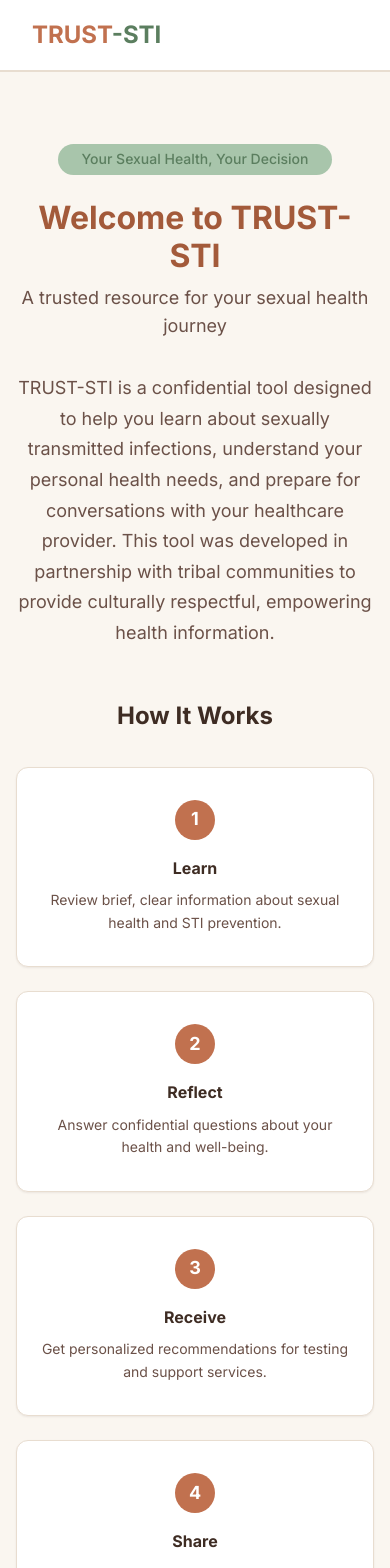
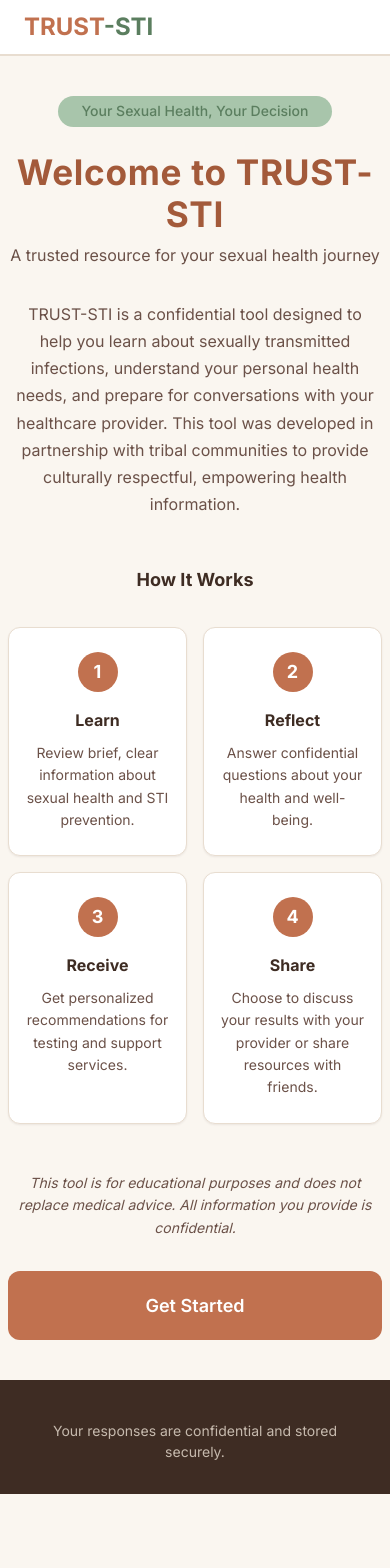
Before and after one commit to jason10033/TRUST-STI-demo, a React (Vite) app: page / in a window 390 px wide. Shown: the top 1568 px of the page. After the commit the page ends 1494 px from the top, so only its background shows below. Built offline with nearby package versions, Linux system fonts and the light colour scheme.

Commit message:
Mobile optimization, skip questions, larger title, 2x2 grid, remove time estimate

```diff
--- a/src/components/Assessment.jsx
+++ b/src/components/Assessment.jsx
@@ -2,12 +2,6 @@ import { useNavigate } from 'react-router-dom'
 
 export default function Assessment({ content, responses, onAnswer, onToggleMulti, nextPath, backPath }) {
   const navigate = useNavigate()
-
-  const allAnswered = content.questions.every(q => {
-    const answer = responses[q.id]
-    if (q.type === 'multi_choice') return answer && answer.length > 0
-    return answer !== undefined && answer !== null && answer !== ''
-  })
 
   return (
     <div className="assessment-page">
@@ -48,6 +42,12 @@ export default function Assessment({ content, responses, onAnswer, onToggleMulti
               )
             })}
           </div>
+          <button
+            className="skip-btn"
+            onClick={() => onAnswer(question.id, 'skipped')}
+          >
+            Skip this question
+          </button>
         </div>
       ))}
 
@@ -58,8 +58,6 @@ export default function Assessment({ content, responses, onAnswer, onToggleMulti
         <button
           className="btn btn-primary"
           onClick={() => navigate(nextPath)}
-          disabled={!allAnswered}
-          style={{ opacity: allAnswered ? 1 : 0.5 }}
         >
           {content.nextButton}
         </button>
--- a/src/components/Welcome.jsx
+++ b/src/components/Welcome.jsx
@@ -25,7 +25,6 @@ export default function Welcome() {
         </div>
       </div>
 
-      <p className="time-estimate">{welcome.timeEstimate}</p>
       <p className="welcome-disclaimer">{welcome.disclaimer}</p>
 
       <button
--- a/src/index.css
+++ b/src/index.css
@@ -224,10 +224,12 @@ body {
 }
 
 .welcome-page h1 {
-  font-size: var(--font-size-3xl);
+  font-size: 3rem;
   color: var(--color-terracotta-dark);
   margin-bottom: var(--space-sm);
   line-height: 1.2;
+  text-align: center;
+  letter-spacing: 0.02em;
 }
 
 .welcome-page h2 {
@@ -257,9 +259,11 @@ body {
 
 .steps-grid {
   display: grid;
-  grid-template-columns: repeat(auto-fit, minmax(180px, 1fr));
+  grid-template-columns: 1fr 1fr;
   gap: var(--space-lg);
   text-align: center;
+  max-width: 500px;
+  margin: 0 auto;
 }
 
 .step-card {
@@ -576,6 +580,24 @@ body {
   color: var(--color-brown);
 }
 
+/* Skip Button */
+.skip-btn {
+  display: block;
+  margin-top: var(--space-md);
+  background: none;
+  border: none;
+  color: var(--color-brown-light);
+  font-size: var(--font-size-sm);
+  cursor: pointer;
+  text-decoration: underline;
+  font-family: var(--font-family);
+  padding: var(--space-xs) 0;
+}
+
+.skip-btn:hover {
+  color: var(--color-terracotta);
+}
+
 /* Recommendations */
 .recommendations-page h1 {
   font-size: var(--font-size-2xl);
@@ -785,22 +807,45 @@ body {
   .recommendation-card, .summary-card { break-inside: avoid; }
 }
 
-/* Responsive */
+/* Responsive — Mobile First */
 @media (max-width: 768px) {
   .main-content {
-    padding: var(--space-lg) var(--space-md);
+    padding: var(--space-md) var(--space-sm);
+  }
+
+  .welcome-page {
+    padding: var(--space-lg) 0;
   }
 
   .welcome-page h1 {
-    font-size: var(--font-size-2xl);
+    font-size: 2.2rem;
+  }
+
+  .welcome-page h2 {
+    font-size: var(--font-size-base);
+  }
+
+  .welcome-description {
+    font-size: var(--font-size-base);
+    padding: 0 var(--space-sm);
   }
 
   .steps-grid {
     grid-template-columns: 1fr 1fr;
+    gap: var(--space-md);
+  }
+
+  .step-card {
+    padding: var(--space-lg) var(--space-md);
   }
 
   .btn-group {
     flex-direction: column;
+  }
+
+  .btn-lg {
+    width: 100%;
+    justify-content: center;
   }
 
   .progress-step-label {
@@ -812,10 +857,50 @@ body {
     height: 28px;
     font-size: 0.75rem;
   }
+
+  .education-page h1,
+  .assessment-page h1,
+  .recommendations-page h1,
+  .summary-page h1,
+  .share-page h1 {
+    font-size: var(--font-size-xl);
+  }
+
+  .education-section {
+    padding: var(--space-lg);
+  }
+
+  .question-card {
+    padding: var(--space-lg);
+  }
+
+  .option-label {
+    padding: var(--space-md);
+  }
+
+  .recommendation-card {
+    padding: var(--space-lg);
+  }
+
+  .header-content {
+    padding: 0 var(--space-sm);
+  }
+
+  .app-header {
+    padding: var(--space-sm) var(--space-md);
+  }
+
+  .how-it-works h3 {
+    font-size: var(--font-size-lg);
+  }
+
+  .provider-section {
+    padding: var(--space-lg);
+  }
 }
 
 @media (max-width: 480px) {
   .steps-grid {
-    grid-template-columns: 1fr;
+    grid-template-columns: 1fr 1fr;
   }
 }
```
